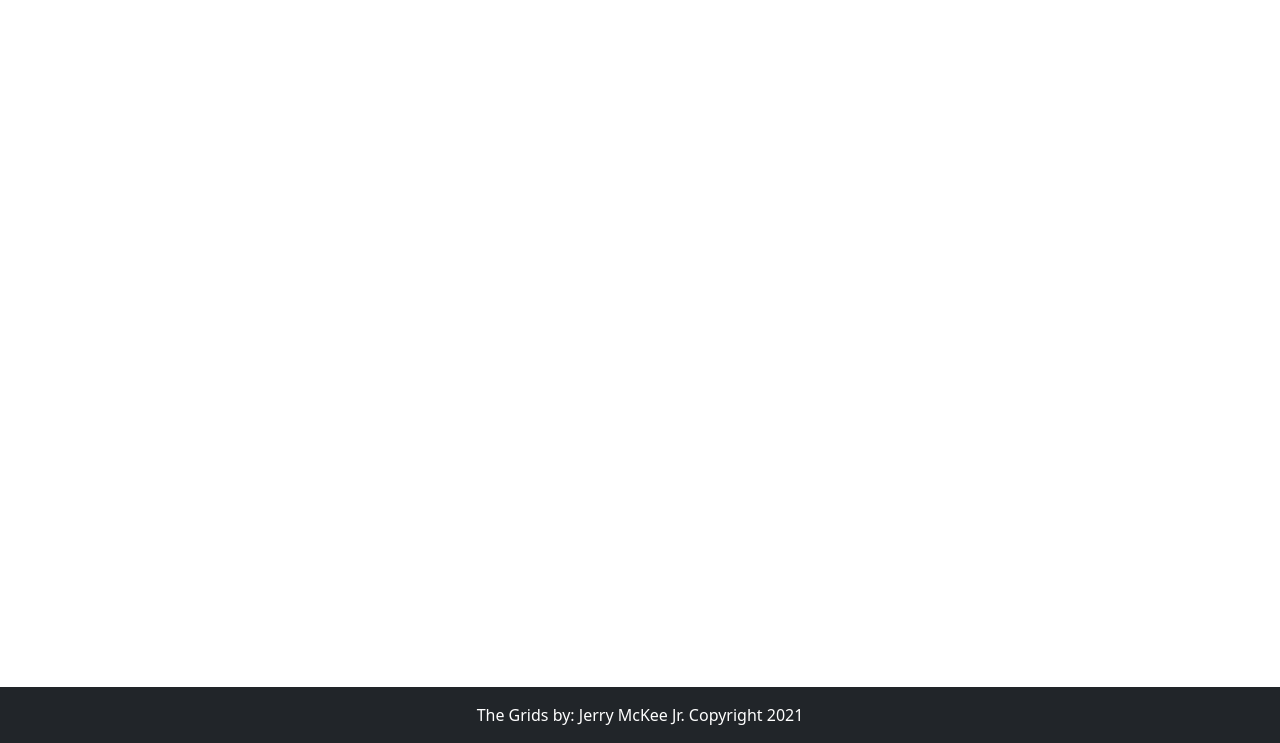
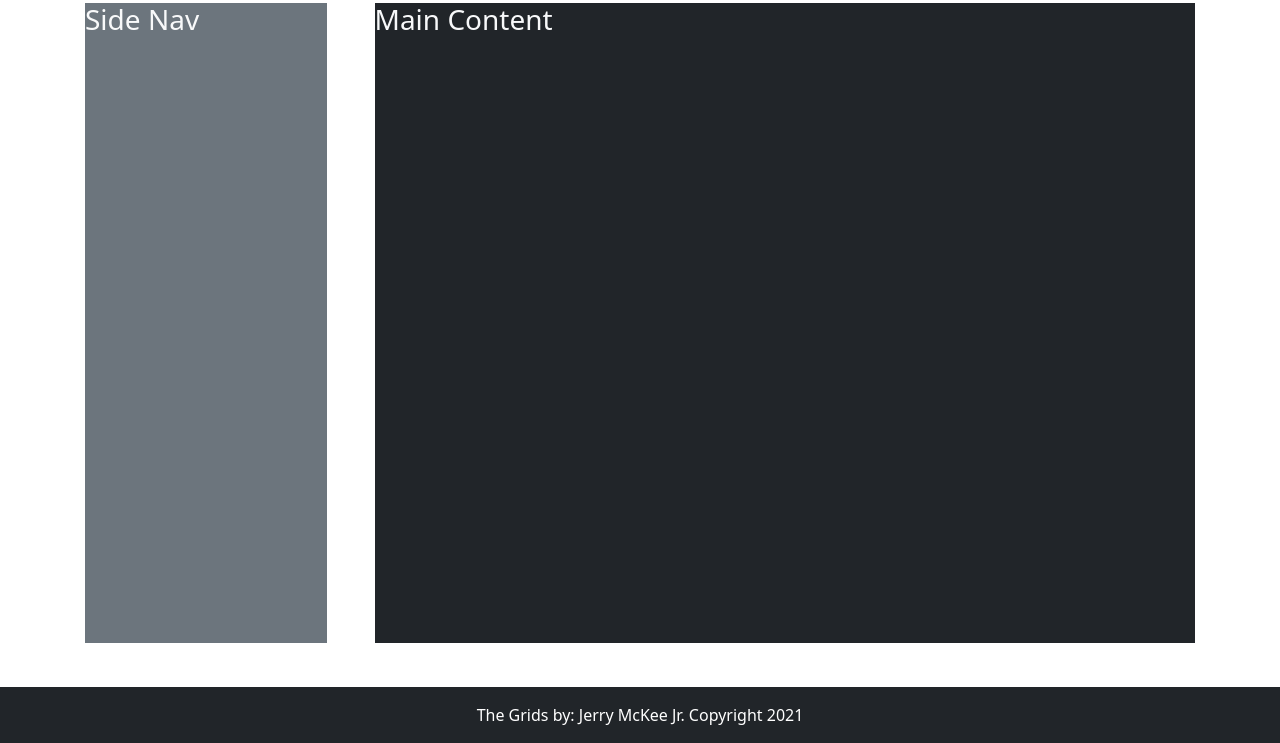
Before and after one commit to McKeeJerry-FS/TheGrids, a plain HTML site: page grid2.html in a window 1280 px wide. Shown: the part 57-800 px from the top of the page. Drawn offline with nearby package versions, Linux system fonts and the light colour scheme.

Commit message:
created the grids for grid2.html (Side Nav and Main Content)

```diff
--- a/grid2.html
+++ b/grid2.html
@@ -62,10 +62,24 @@
 </nav>
 
     <main class="flex-shrink-0">
-       <div class="container">
+       <div class="container h-100">
+           <div class="row minHeight h-100 g-5">
 
+                <div class="col-3 h-100">
+                    <div class="bg-secondary text-light h-100">
+                        <h3>Side Nav</h3>
+                    </div>
+                </div>
+                <div class="col-9 h-100">
+                    <div class="bg-dark text-light h-100">
+                        <h3>Main Content</h3>
+                    </div>
+                </div>
+
+           </div>
        </div>
     </main>
+
     <footer class="footer mt-auto py-3 bg-dark sticky-footer">
         <div class="container-fluid text-center">
             <span class="text-white">The Grids by: Jerry McKee Jr. Copyright 2021</span>
```
